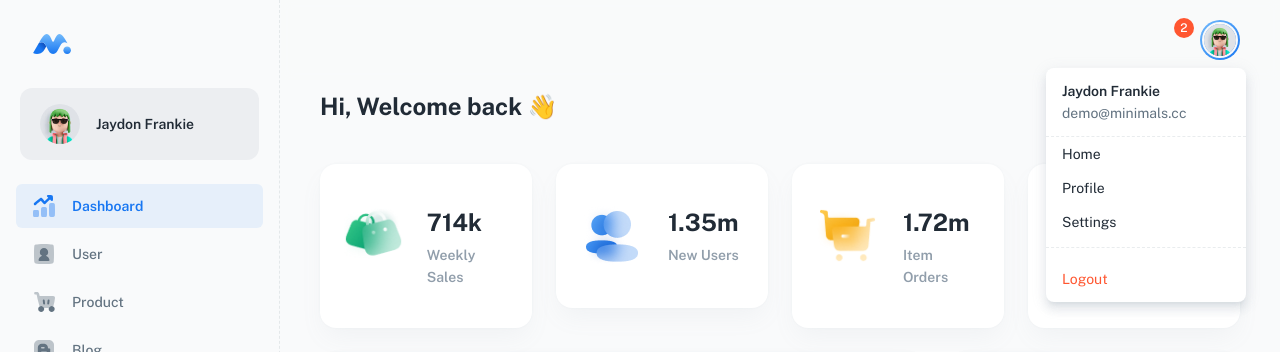
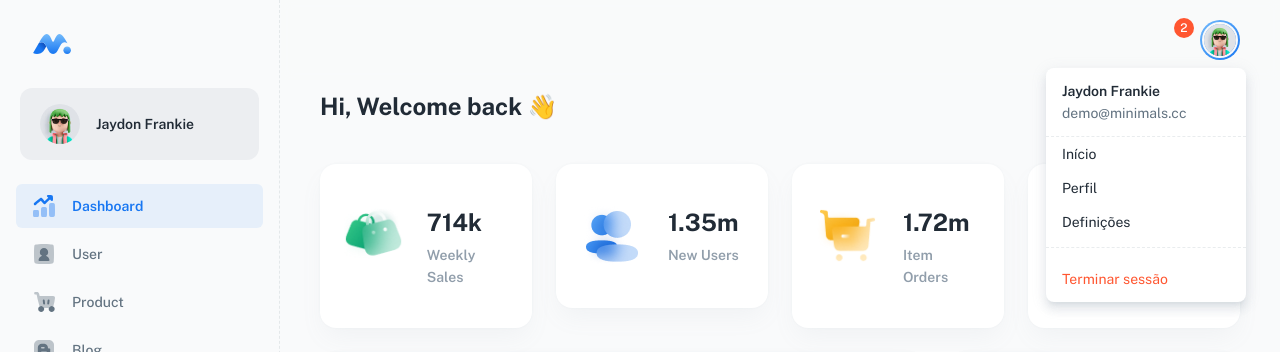
Before and after one commit to simmonsmoreno/sistema-gestao-centros-saude-materno-infantil, a React (Vite) app in the folder frontend/: page / in a window 1280 px wide. Both pictures are taken after a click on the button 1220 px from the left and 40 px from the top of the page. Shown: the top 352 px of the page. Built offline with nearby package versions, Linux system fonts and the light colour scheme; some icons are missing.

Commit message:
Translate account popover labels to Portuguese

```diff
--- a/frontend/src/layouts/dashboard/common/account-popover.jsx
+++ b/frontend/src/layouts/dashboard/common/account-popover.jsx
@@ -13,17 +13,18 @@ import { account } from 'src/_mock/account';
 
 // ----------------------------------------------------------------------
 
+// Definindo as opções do menu
 const MENU_OPTIONS = [
   {
-    label: 'Home',
+    label: 'Início',
     icon: 'eva:home-fill',
   },
   {
-    label: 'Profile',
+    label: 'Perfil',
     icon: 'eva:person-fill',
   },
   {
-    label: 'Settings',
+    label: 'Definições',
     icon: 'eva:settings-2-fill',
   },
 ];
@@ -31,12 +32,16 @@ const MENU_OPTIONS = [
 // ----------------------------------------------------------------------
 
 export default function AccountPopover() {
+
+  // Estado para controlar a abertura do popover
   const [open, setOpen] = useState(null);
 
+  // Função para abrir o popover
   const handleOpen = (event) => {
     setOpen(event.currentTarget);
   };
 
+  // Função para fechar o popover
   const handleClose = () => {
     setOpen(null);
   };
@@ -74,12 +79,14 @@ export default function AccountPopover() {
         onClose={handleClose}
         anchorOrigin={{ vertical: 'bottom', horizontal: 'right' }}
         transformOrigin={{ vertical: 'top', horizontal: 'right' }}
-        PaperProps={{
-          sx: {
-            p: 0,
-            mt: 1,
-            ml: 0.75,
-            width: 200,
+        slotProps={{
+          paper: {
+            sx: {
+              p: 0,
+              mt: 1,
+              ml: 0.75,
+              width: 200,
+            },
           },
         }}
       >
@@ -108,7 +115,7 @@ export default function AccountPopover() {
           onClick={handleClose}
           sx={{ typography: 'body2', color: 'error.main', py: 1.5 }}
         >
-          Logout
+          Terminar sessão
         </MenuItem>
       </Popover>
     </>
```
